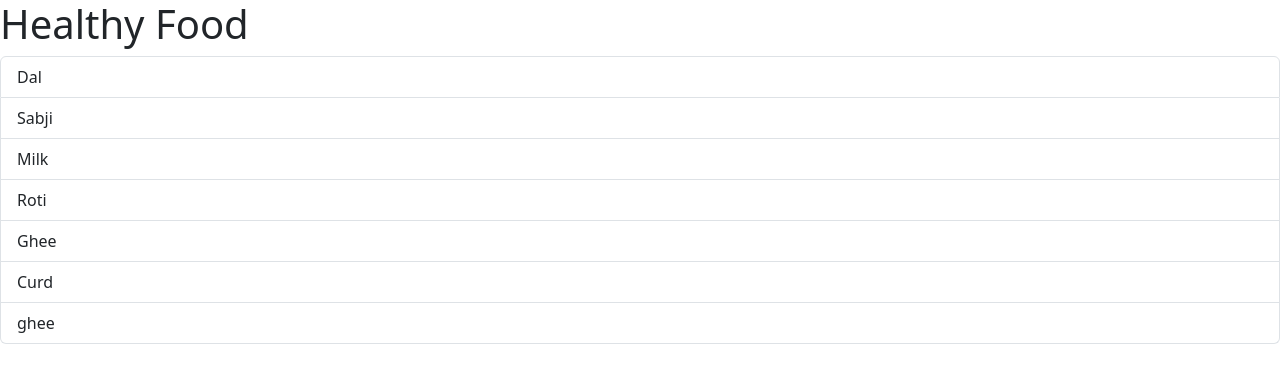
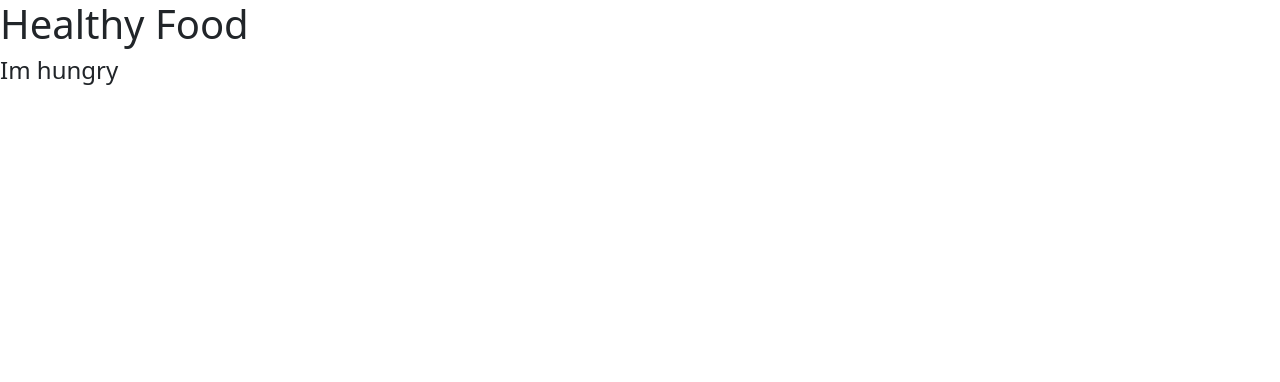
Before and after one commit to dg-codingbapunu/first-react-code, a React (Vite) app in the folder fragment/: page / in a window 1280 px wide. Shown: the top 382 px of the page. Built offline with nearby package versions, Linux system fonts and the light colour scheme.

Commit message:
first commit

```diff
--- a/fragment/src/App.jsx
+++ b/fragment/src/App.jsx
@@ -2,15 +2,13 @@ import "bootstrap/dist/css/bootstrap.min.css";
 import "./App.css";
 
 function App() {
-  let foodItem = ["Dal", "Sabji", "Milk", "Roti", "Ghee", "Curd", "ghee"];
-  // let foodItem = [];
-  if (foodItem.length === 0) {
-    return <h4>Im hungry</h4>;
-  }
+  // let foodItem = ["Dal", "Sabji", "Milk", "Roti", "Ghee", "Curd", "ghee"];
+  let foodItem = [];
 
   return (
     <>
       <h1>Healthy Food</h1>
+      {foodItem.length === 0 ? <h4>Im hungry</h4> : null}
       <ul className="list-group">
         {foodItem.map((item) => (
           <li key={item} className="list-group-item">
```
